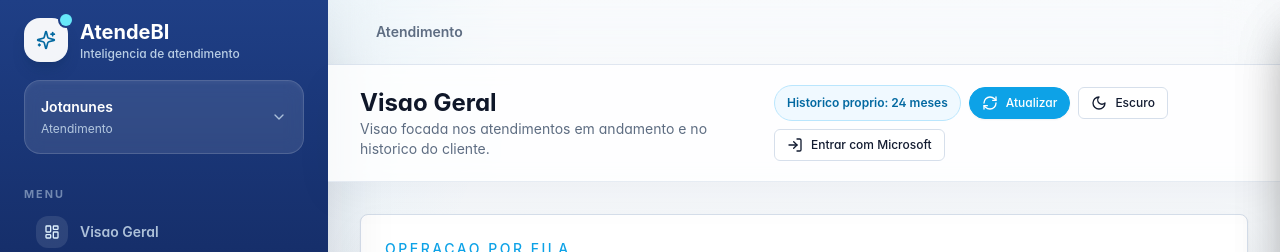
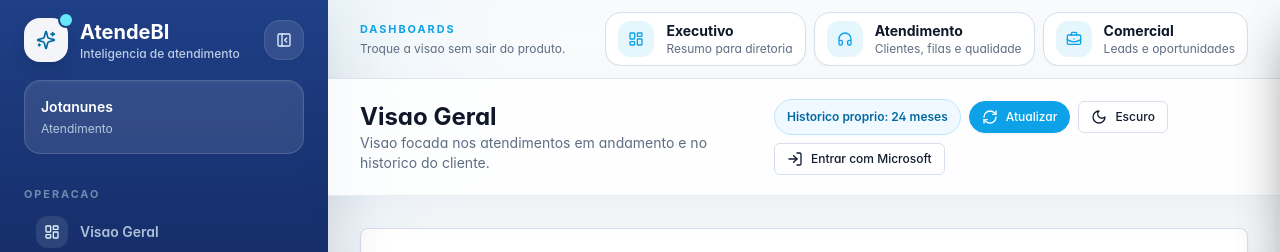
Before and after one commit to jotanunes-awx/atendebi, a Next.js app in the folder apps/web/: page /filas in a window 1280 px wide. Shown: the top 252 px of the page. Built offline with nearby package versions, Linux system fonts and the light colour scheme; no server answers.

Commit message:
feat: improve dashboard navigation and chart drilldowns

```diff
--- a/apps/web/src/app/page.tsx
+++ b/apps/web/src/app/page.tsx
@@ -151,7 +151,6 @@
   onSliceClick: (label: string) => void;
 }) {
   const total = chart.items.reduce((sum, item) => sum + item.value, 0);
-  const topItem = chart.items[0];
 
   return (
     <article className="rounded-lg border border-border bg-secondary p-4">
@@ -166,12 +165,7 @@
       </div>
 
       {isReady ? (
-        <button
-          type="button"
-          className="mt-3 block h-52 min-h-[208px] w-full min-w-0 rounded-md transition-colors hover:bg-card focus-visible:outline-none focus-visible:ring-2 focus-visible:ring-ring"
-          onClick={() => topItem && onSliceClick(topItem.label)}
-          aria-label={`Abrir detalhes de ${chart.title}`}
-        >
+        <div className="mt-3 h-52 min-h-[208px] w-full min-w-0 rounded-md bg-card/40">
           <ResponsiveContainer width="100%" height={208} minWidth={180}>
             <PieChart>
               <Tooltip
@@ -199,6 +193,7 @@
                     onSliceClick(item.label);
                   }
                 }}
+                cursor="pointer"
               >
                 {chart.items.map((item) => (
                   <Cell key={item.label} fill={item.color} />
@@ -206,10 +201,14 @@
               </Pie>
             </PieChart>
           </ResponsiveContainer>
-        </button>
+        </div>
       ) : (
         <div className="mt-3 h-52 min-h-[208px] w-full rounded-md bg-muted" />
       )}
+
+      <p className="mt-2 text-xs leading-5 text-muted-foreground">
+        Clique em uma fatia ou legenda para ver somente aquele grupo.
+      </p>
 
       <div className="mt-3 space-y-2">
         {chart.items.slice(0, 4).map((item) => {
@@ -260,6 +259,15 @@
   const [historyGroup, setHistoryGroup] = useState('Todos');
   const [historyChannel, setHistoryChannel] = useState('Todos');
   const [selectedTicketId, setSelectedTicketId] = useState('');
+
+  useEffect(() => {
+    setViewMode(readDashboardViewFromUrl() ?? experience.preferredView);
+
+    if (provider !== 'Todos' && !experience.allowedProviders.includes(provider)) {
+      setProvider('Todos');
+    }
+  }, [experience, provider]);
+
   const dashboardFilters = useMemo(
     () => ({
       period,
@@ -269,14 +277,6 @@
     }),
     [experience, period, personSearch, provider, statusFilter],
   );
-
-  useEffect(() => {
-    setViewMode(experience.preferredView);
-
-    if (provider !== 'Todos' && !experience.allowedProviders.includes(provider)) {
-      setProvider('Todos');
-    }
-  }, [experience, provider]);
 
   const dashboardQuery = useQuery({
     queryKey: ['dashboard', 'overview', dashboardFilters],
@@ -400,7 +400,11 @@
               Tipo de painel
               <select
                 value={viewMode}
-                onChange={(event) => setViewMode(event.target.value as DashboardViewMode)}
+                onChange={(event) => {
+                  const nextView = event.target.value as DashboardViewMode;
+                  setViewMode(nextView);
+                  updateDashboardViewUrl(nextView);
+                }}
                 className="mt-2 h-10 w-full rounded-md border border-input bg-background px-3 text-sm font-semibold text-foreground outline-none focus:border-ring focus:ring-2 focus:ring-ring/20"
               >
                 {Object.entries(dashboardViewLabels).map(([value, label]) => (
@@ -548,10 +552,13 @@
                 const drilldown = getDistributionDrilldown(chart.title, label);
 
                 void openDashboardDrawer(
-                  `${chart.title}: ${label}`,
+                  `${label} em ${chart.title}`,
                   rows,
-                  [{ label: chart.title, value: label }],
-                  ticketDescription(rows),
+                  [
+                    { label: 'Grafico', value: chart.title },
+                    { label: 'Grupo clicado', value: label },
+                  ],
+                  distributionDescription(chart.title, label, rows.length),
                   drilldown.type,
                   drilldown.filters,
                 );
@@ -1093,6 +1100,36 @@
   );
 }
 
+function readDashboardViewFromUrl(): DashboardViewMode | null {
+  if (typeof window === 'undefined') {
+    return null;
+  }
+
+  const view = new URLSearchParams(window.location.search).get('view');
+
+  return isDashboardViewMode(view) ? view : null;
+}
+
+function updateDashboardViewUrl(view: DashboardViewMode) {
+  if (typeof window === 'undefined' || window.location.pathname !== '/') {
+    return;
+  }
+
+  const url = new URL(window.location.href);
+  url.searchParams.set('view', view);
+  window.history.replaceState(null, '', url.toString());
+}
+
+function isDashboardViewMode(value: string | null): value is DashboardViewMode {
+  return value === 'executive' || value === 'service' || value === 'it' || value === 'commercial' || value === 'global';
+}
+
+function distributionDescription(title: string, label: string, count: number) {
+  const plural = count === 1 ? 'registro' : 'registros';
+
+  return `Voce clicou em "${label}" no grafico "${title}". A lista abaixo mostra somente esse grupo: ${count} ${plural}.`;
+}
+
 function getRowsForMetric(label: string, tickets: DemoTicket[]) {
   if (label === 'Tempo medio') {
     return tickets.filter((ticket) => ticket.firstResponseMinutes >= 7 || ticket.waitMinutes >= 7);
@@ -1192,11 +1229,12 @@
   fallbackRows: DemoTicket[],
   apiFilters: Record<string, string | number | undefined>,
 ) {
+  const hasExtraFilters = Object.values(apiFilters).some((value) => value !== undefined && value !== '');
+  const filteredFallbackRows = hasExtraFilters ? applyClientDrilldownFilters(fallbackRows, apiFilters) : fallbackRows;
+
   if (apiRows.length === 0) {
-    return fallbackRows;
+    return filteredFallbackRows;
   }
-
-  const hasExtraFilters = Object.values(apiFilters).some((value) => value !== undefined && value !== '');
 
   if (!hasExtraFilters) {
     return apiRows;
@@ -1204,11 +1242,11 @@
 
   const narrowedRows = applyClientDrilldownFilters(apiRows, apiFilters);
 
-  if (narrowedRows.length > 0 || fallbackRows.length === 0) {
+  if (narrowedRows.length > 0) {
     return narrowedRows;
   }
 
-  return fallbackRows;
+  return filteredFallbackRows;
 }
 
 function applyClientDrilldownFilters(rows: DemoTicket[], filters: Record<string, string | number | undefined>) {
--- a/apps/web/src/components/dashboard-shell.tsx
+++ b/apps/web/src/components/dashboard-shell.tsx
@@ -3,16 +3,21 @@
 import Link from 'next/link';
 import { usePathname } from 'next/navigation';
 import type { ReactNode } from 'react';
+import { useEffect, useMemo, useState } from 'react';
 import {
   Activity,
   BarChart3,
   Bot,
-  ChevronDown,
+  BriefcaseBusiness,
   ClipboardCheck,
+  Headphones,
   LayoutDashboard,
+  LineChart,
   LogIn,
   Menu,
   MessageSquareText,
+  PanelLeftClose,
+  PanelLeftOpen,
   RefreshCw,
   Settings,
   ShoppingCart,
@@ -24,7 +29,7 @@
 import { ThemeToggle } from '@/components/theme-toggle';
 import { UserMenu } from '@/components/user-menu';
 import { useAuth } from '@/lib/auth';
-import { getUserExperience } from '@/lib/access-control';
+import { getUserExperience, type DashboardViewMode } from '@/lib/access-control';
 
 const navItems = [
   { label: 'Visao Geral', href: '/', icon: LayoutDashboard },
@@ -38,17 +43,22 @@
 ];
 
 const navGroups = [
-  { label: 'Menu', items: ['/', '/filas', '/atendentes'] },
+  { label: 'Operacao', items: ['/', '/filas', '/atendentes'] },
   { label: 'Inteligencia', items: ['/conversas', '/qualidade', '/bot', '/vendas'] },
   { label: 'Administracao', items: ['/configuracoes'] },
 ];
 
-const topModules = [
-  { label: 'Atendimento', href: '/', paths: ['/', '/conversas', '/qualidade'] },
-  { label: 'Filas e equipes', href: '/filas', paths: ['/filas', '/atendentes'] },
-  { label: 'Bot', href: '/bot', paths: ['/bot'] },
-  { label: 'Vendas', href: '/vendas', paths: ['/vendas'] },
-  { label: 'Configuracoes', href: '/configuracoes', paths: ['/configuracoes'] },
+const dashboardTabs: Array<{
+  label: string;
+  description: string;
+  view: DashboardViewMode;
+  icon: typeof LayoutDashboard;
+}> = [
+  { label: 'Executivo', description: 'Resumo para diretoria', view: 'executive', icon: LayoutDashboard },
+  { label: 'Atendimento', description: 'Clientes, filas e qualidade', view: 'service', icon: Headphones },
+  { label: 'TI / GLPI', description: 'Chamados e backlog', view: 'it', icon: LineChart },
+  { label: 'Comercial', description: 'Leads e oportunidades', view: 'commercial', icon: BriefcaseBusiness },
+  { label: 'Completo', description: 'Todas as origens', view: 'global', icon: Sparkles },
 ];
 
 type DashboardShellProps = {
@@ -60,48 +70,92 @@
   const { isAuthenticated, isReady, user } = useAuth();
   const experience = getUserExperience(user);
   const visibleNavItems = navItems.filter((item) => experience.visibleNav.includes(item.href));
+  const [collapsed, setCollapsed] = useState(false);
+  const [activeDashboardView, setActiveDashboardView] = useState<DashboardViewMode | null>(null);
+
+  useEffect(() => {
+    setCollapsed(window.localStorage.getItem('atendebi-sidebar-collapsed') === 'true');
+    setActiveDashboardView(readDashboardViewFromUrl());
+  }, []);
+
+  function toggleSidebar() {
+    setCollapsed((current) => {
+      const next = !current;
+      window.localStorage.setItem('atendebi-sidebar-collapsed', String(next));
+      return next;
+    });
+  }
 
   const activeLabel =
     visibleNavItems.find((item) =>
       item.href === '/' ? pathname === '/' : pathname?.startsWith(item.href),
     )?.label ?? 'Visao Geral';
-  const visibleTopModules = topModules.filter((module) =>
-    module.paths.some((modulePath) => visibleNavItems.some((item) => item.href === modulePath)),
+
+  const visibleDashboardTabs = useMemo(
+    () =>
+      dashboardTabs.filter((tab) => {
+        if (tab.view === 'it') {
+          return experience.allowedProviders.includes('GLPI');
+        }
+
+        if (tab.view === 'commercial') {
+          return experience.allowedProviders.includes('BLIP') || experience.allowedProviders.includes('TEAMS_PHONE');
+        }
+
+        if (tab.view === 'global') {
+          return experience.preferredView === 'global' || experience.allowedProviders.length >= 3;
+        }
+
+        return true;
+      }),
+    [experience.allowedProviders, experience.preferredView],
   );
 
   return (
     <div className="min-h-screen bg-[radial-gradient(circle_at_top_left,rgba(14,165,233,0.12),transparent_32rem),linear-gradient(180deg,hsl(var(--background)),hsl(var(--secondary)))] text-foreground">
       <div className="flex min-h-screen flex-col md:flex-row">
-        <aside className="border-b border-white/10 bg-[linear-gradient(180deg,#1f3f86,#11265c_48%,#0d1d49)] text-white shadow-[0_24px_60px_rgba(15,23,42,0.18)] md:sticky md:top-0 md:h-screen md:w-[20.5rem]">
-          <div className="flex h-20 items-center justify-between px-6">
-            <Link href="/" className="flex min-w-0 items-center gap-3">
-              <span className="relative flex h-11 w-11 items-center justify-center rounded-2xl bg-white/95 text-sky-700 shadow-lg shadow-sky-950/20">
+        <aside
+          className={cn(
+            'border-b border-white/10 bg-[linear-gradient(180deg,#1f3f86,#11265c_48%,#0d1d49)] text-white shadow-[0_24px_60px_rgba(15,23,42,0.18)] transition-[width] duration-300 md:sticky md:top-0 md:h-screen',
+            collapsed ? 'md:w-[5.75rem]' : 'md:w-[20.5rem]',
+          )}
+        >
+          <div className={cn('flex h-20 items-center px-4', collapsed ? 'justify-center md:px-3' : 'justify-between md:px-6')}>
+            <Link href="/" className={cn('flex min-w-0 items-center gap-3', collapsed && 'md:justify-center')}>
+              <span className="relative flex h-11 w-11 shrink-0 items-center justify-center rounded-2xl bg-white/95 text-sky-700 shadow-lg shadow-sky-950/20">
                 <Sparkles className="h-5 w-5" aria-hidden="true" />
                 <span className="absolute -right-1 -top-1 h-3 w-3 rounded-full bg-cyan-300 ring-2 ring-[#1f3f86]" />
               </span>
-              <div className="min-w-0">
+              <div className={cn('min-w-0 transition-opacity duration-200', collapsed && 'md:hidden')}>
                 <p className="text-xl font-bold tracking-normal text-white">AtendeBI</p>
                 <p className="truncate text-xs font-medium text-sky-100/80">Inteligencia de atendimento</p>
               </div>
             </Link>
+            <button
+              type="button"
+              onClick={toggleSidebar}
+              className={cn(
+                'hidden h-10 w-10 items-center justify-center rounded-2xl border border-white/10 bg-white/10 text-sky-100 transition hover:bg-white/15 md:flex',
+                collapsed && 'absolute left-[4.2rem] z-10 rounded-l-none',
+              )}
+              aria-label={collapsed ? 'Expandir menu lateral' : 'Recolher menu lateral'}
+              title={collapsed ? 'Expandir menu' : 'Recolher menu'}
+            >
+              {collapsed ? <PanelLeftOpen className="h-4 w-4" aria-hidden="true" /> : <PanelLeftClose className="h-4 w-4" aria-hidden="true" />}
+            </button>
             <span className="flex h-9 w-9 items-center justify-center rounded-xl text-sky-100/80 md:hidden">
               <Menu className="h-5 w-5" aria-hidden="true" />
             </span>
           </div>
-          <div className="hidden px-6 pb-8 md:block">
-            <button
-              type="button"
-              className="flex w-full items-center justify-between rounded-2xl border border-white/15 bg-white/10 px-4 py-4 text-left shadow-inner shadow-white/5 backdrop-blur transition hover:bg-white/15"
-            >
-              <span>
+
+          <div className={cn('hidden px-6 pb-8 md:block', collapsed && 'md:hidden')}>
+            <div className="rounded-2xl border border-white/15 bg-white/10 px-4 py-4 shadow-inner shadow-white/5 backdrop-blur">
               <span className="block text-sm font-semibold text-white">{user?.tenant ?? 'Jotanunes'}</span>
               <span className="mt-1 block text-xs text-sky-100/75">{experience.audienceLabel}</span>
-              </span>
-              <ChevronDown className="h-4 w-4 text-sky-100/70" aria-hidden="true" />
-            </button>
+            </div>
           </div>
 
-          <nav className="flex gap-2 overflow-x-auto px-4 pb-4 md:block md:space-y-7 md:overflow-visible md:px-6">
+          <nav className={cn('flex gap-2 overflow-x-auto px-4 pb-4 md:block md:overflow-visible', collapsed ? 'md:px-3' : 'md:space-y-7 md:px-6')}>
             {navGroups.map((group) => {
               const groupedItems = visibleNavItems.filter((item) => group.items.includes(item.href));
 
@@ -111,18 +165,20 @@
 
               return (
                 <div key={group.label} className="shrink-0 md:shrink">
-                  <p className="mb-2 hidden text-[0.68rem] font-bold uppercase tracking-[0.18em] text-sky-100/45 md:block">
+                  <p className={cn('mb-2 hidden text-[0.68rem] font-bold uppercase tracking-[0.18em] text-sky-100/45 md:block', collapsed && 'md:hidden')}>
                     {group.label}
                   </p>
-                  <div className="flex gap-2 md:block md:space-y-1.5">
+                  <div className={cn('flex gap-2 md:block', !collapsed && 'md:space-y-1.5', collapsed && 'md:space-y-2')}>
                     {groupedItems.map((item) => {
                       const isActive = item.href === '/' ? pathname === '/' : pathname?.startsWith(item.href);
                       return (
                         <Link
                           key={item.label}
                           href={item.href}
+                          title={collapsed ? item.label : undefined}
                           className={cn(
-                            'group flex h-11 shrink-0 items-center gap-3 rounded-2xl px-3 text-sm font-semibold text-sky-100/75 transition-all duration-200 hover:bg-white/12 hover:text-white md:w-full',
+                            'group flex h-11 shrink-0 items-center rounded-2xl text-sm font-semibold text-sky-100/75 transition-all duration-200 hover:bg-white/12 hover:text-white md:w-full',
+                            collapsed ? 'justify-center px-0' : 'gap-3 px-3',
                             isActive && 'bg-white text-[#17326f] shadow-[0_14px_36px_rgba(0,0,0,0.18)] hover:bg-white hover:text-[#17326f]',
                           )}
                         >
@@ -134,7 +190,7 @@
                           >
                             <item.icon className="h-4 w-4" aria-hidden="true" />
                           </span>
-                          <span>{item.label}</span>
+                          <span className={cn(collapsed && 'md:hidden')}>{item.label}</span>
                         </Link>
                       );
                     })}
@@ -144,13 +200,13 @@
             })}
           </nav>
 
-          <div className="mt-auto hidden px-6 pb-6 md:block">
-            <div className="rounded-3xl border border-white/10 bg-white/10 p-4 shadow-inner shadow-white/5">
+          <div className={cn('mt-auto hidden px-6 pb-6 md:block', collapsed && 'md:px-3')}>
+            <div className={cn('rounded-3xl border border-white/10 bg-white/10 p-4 shadow-inner shadow-white/5', collapsed && 'flex justify-center p-3')}>
               <div className="flex items-center gap-3">
                 <span className="flex h-10 w-10 items-center justify-center rounded-2xl bg-cyan-300/15 text-cyan-200">
                   <Activity className="h-5 w-5" aria-hidden="true" />
                 </span>
-                <div>
+                <div className={cn(collapsed && 'md:hidden')}>
                   <p className="text-sm font-semibold text-white">Historico proprio</p>
                   <p className="text-xs text-sky-100/70">24 meses auditaveis</p>
                 </div>
@@ -161,35 +217,49 @@
 
         <div className="min-w-0 flex-1">
           <div className="sticky top-0 z-30 border-b border-border/70 bg-background/92 backdrop-blur-xl">
-            <div className="mx-auto flex h-16 w-full max-w-[1540px] items-center gap-2 overflow-x-auto px-4 md:px-8">
-              {visibleTopModules.map((module) => {
-                const isActive = module.paths.some((modulePath) =>
-                  modulePath === '/' ? pathname === '/' : pathname?.startsWith(modulePath),
-                );
+            <div className="mx-auto flex w-full max-w-[1540px] flex-col gap-3 px-4 py-3 md:px-8 xl:flex-row xl:items-center xl:justify-between">
+              <div>
+                <p className="text-[0.68rem] font-bold uppercase tracking-[0.18em] text-primary">Dashboards</p>
+                <p className="mt-1 text-xs text-muted-foreground">Troque a visao sem sair do produto.</p>
+              </div>
+              <div className="flex gap-2 overflow-x-auto">
+                {visibleDashboardTabs.map((tab) => {
+                  const isActive = pathname === '/' && (activeDashboardView ?? experience.preferredView) === tab.view;
 
                   return (
-                <Link
-                    key={module.label}
-                    href={module.href}
+                    <a
+                      key={tab.view}
+                      href={`/?view=${tab.view}`}
                       className={cn(
-                      'relative flex h-full shrink-0 items-center px-4 text-sm font-semibold text-muted-foreground transition-colors hover:text-foreground',
-                      isActive && 'text-foreground',
+                        'group flex min-w-[156px] items-center gap-3 rounded-2xl border border-border bg-card px-3 py-2 text-left shadow-sm transition hover:-translate-y-0.5 hover:border-primary/40 hover:shadow-panel',
+                        isActive && 'border-primary/40 bg-primary/10',
                       )}
                     >
-                    {module.label}
-                    {isActive ? <span className="absolute inset-x-3 bottom-0 h-0.5 rounded-full bg-primary" /> : null}
-                </Link>
+                      <span className="flex h-9 w-9 shrink-0 items-center justify-center rounded-xl bg-primary/10 text-primary group-hover:bg-primary group-hover:text-primary-foreground">
+                        <tab.icon className="h-4 w-4" aria-hidden="true" />
+                      </span>
+                      <span className="min-w-0">
+                        <span className="block text-sm font-bold text-card-foreground">{tab.label}</span>
+                        <span className="block truncate text-xs text-muted-foreground">{tab.description}</span>
+                      </span>
+                    </a>
                   );
                 })}
+              </div>
             </div>
           </div>
 
           <header className="border-b border-border/60 bg-card/80 px-4 py-5 shadow-[0_16px_42px_rgba(15,23,42,0.04)] backdrop-blur md:px-8">
             <div className="mx-auto flex w-full max-w-[1540px] flex-col justify-center gap-4 md:flex-row md:items-center md:justify-between">
               <div className="flex min-w-0 items-center gap-3">
-                <span className="flex h-10 w-10 shrink-0 items-center justify-center rounded-2xl border border-border bg-card text-sky-600 shadow-sm md:hidden">
+                <button
+                  type="button"
+                  onClick={toggleSidebar}
+                  className="flex h-10 w-10 shrink-0 items-center justify-center rounded-2xl border border-border bg-card text-sky-600 shadow-sm md:hidden"
+                  aria-label="Alternar menu lateral"
+                >
                   <Menu className="h-5 w-5" aria-hidden="true" />
-                </span>
+                </button>
                 <div className="min-w-0">
                   <h1 className="text-2xl font-bold tracking-normal text-card-foreground">{activeLabel}</h1>
                   <p className="max-w-3xl truncate text-sm text-muted-foreground md:whitespace-normal">
@@ -225,3 +295,15 @@
     </div>
   );
 }
+
+function readDashboardViewFromUrl(): DashboardViewMode | null {
+  if (typeof window === 'undefined') {
+    return null;
+  }
+
+  const view = new URLSearchParams(window.location.search).get('view');
+
+  return view === 'executive' || view === 'service' || view === 'it' || view === 'commercial' || view === 'global'
+    ? view
+    : null;
+}
```
Lines whose indentation alone changed are shown as unchanged.
